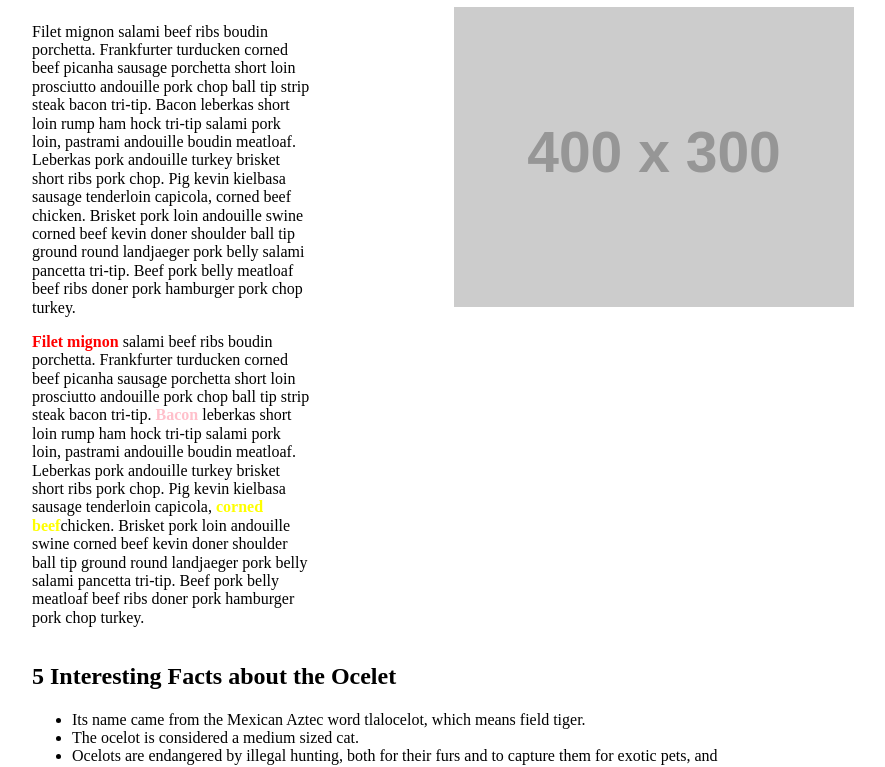
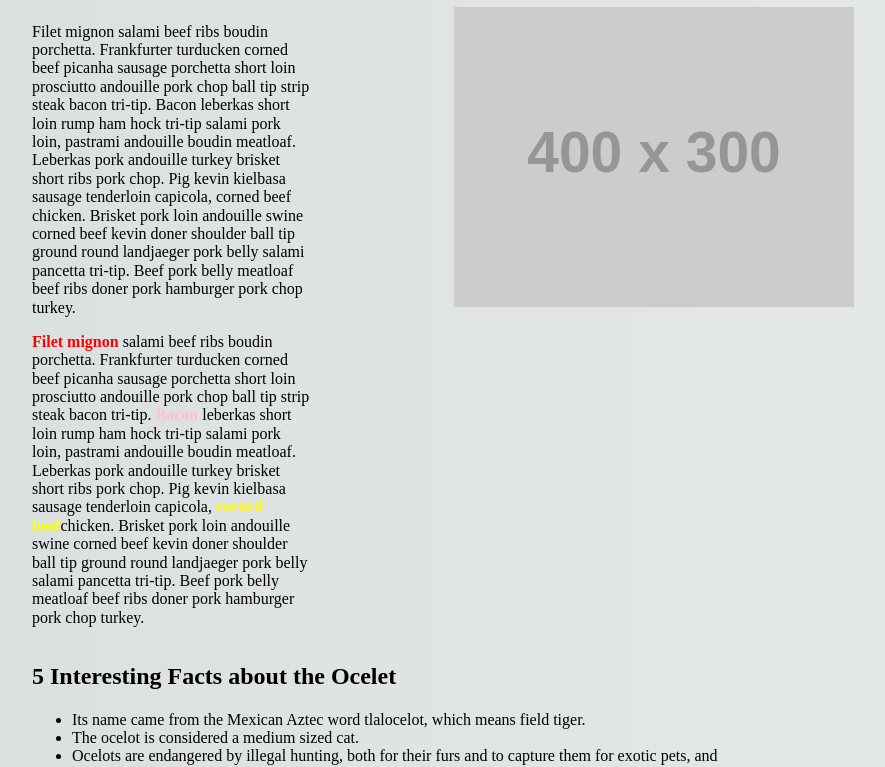
Before and after one commit to NickEngert/NickEngert.github.io, a plain HTML site: page index.html in a window 1280 px wide. Shown: the part 73-840 px from the top of the page, without its empty margins (256-1141 px from the left). Drawn offline with nearby package versions, Linux system fonts and the light colour scheme; placeholder pictures from the web are drawn by us; a script that the page names is missing.

Commit message:
Update style.css

```diff
--- a/css/style.css
+++ b/css/style.css
@@ -1,4 +1,4 @@
-html .no-js {
+html {
     background-color: #e6e9e9;
     background-image: -webkit-linear-gradient(270deg,rgb(230,233,233) 0%,rgb(216,221,221) 100%);
     background-image: linear-gradient(270deg,rgb(230,233,233) 0%,rgb(216,221,221) 100%);
```
